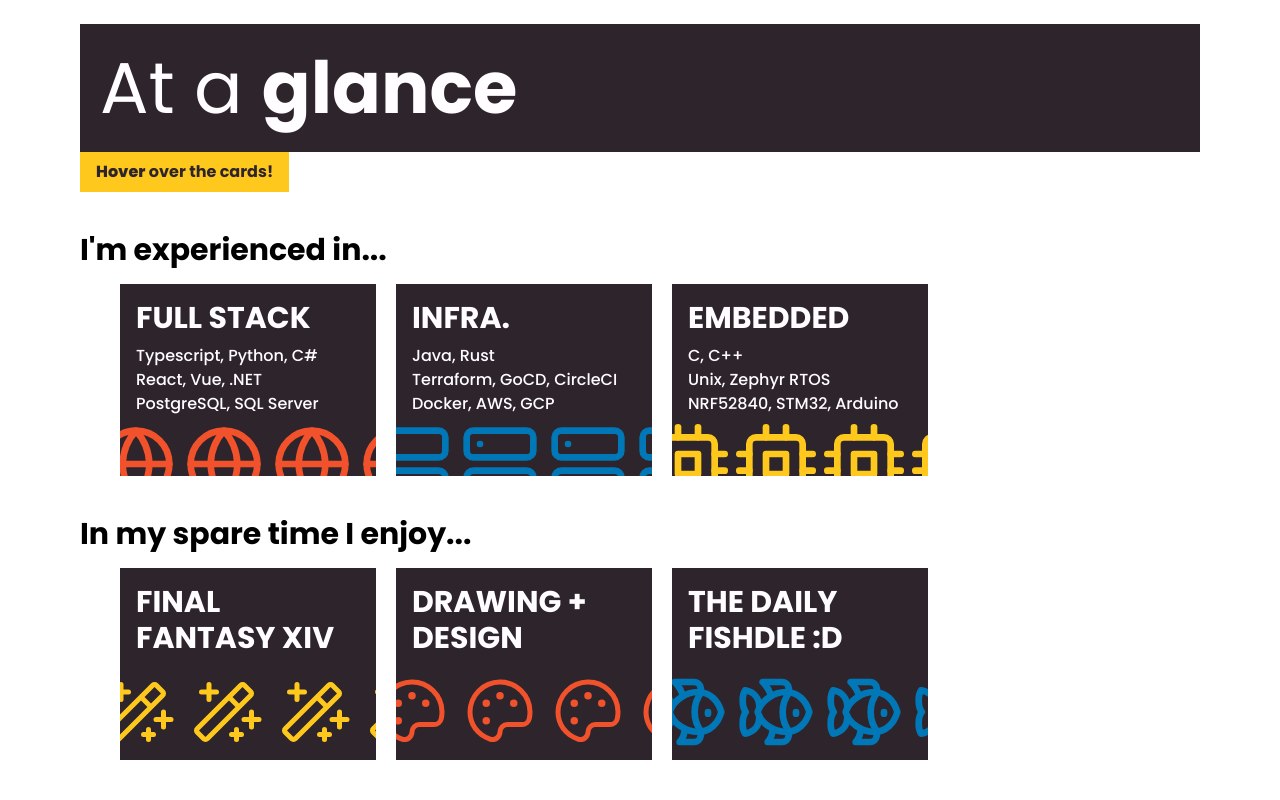
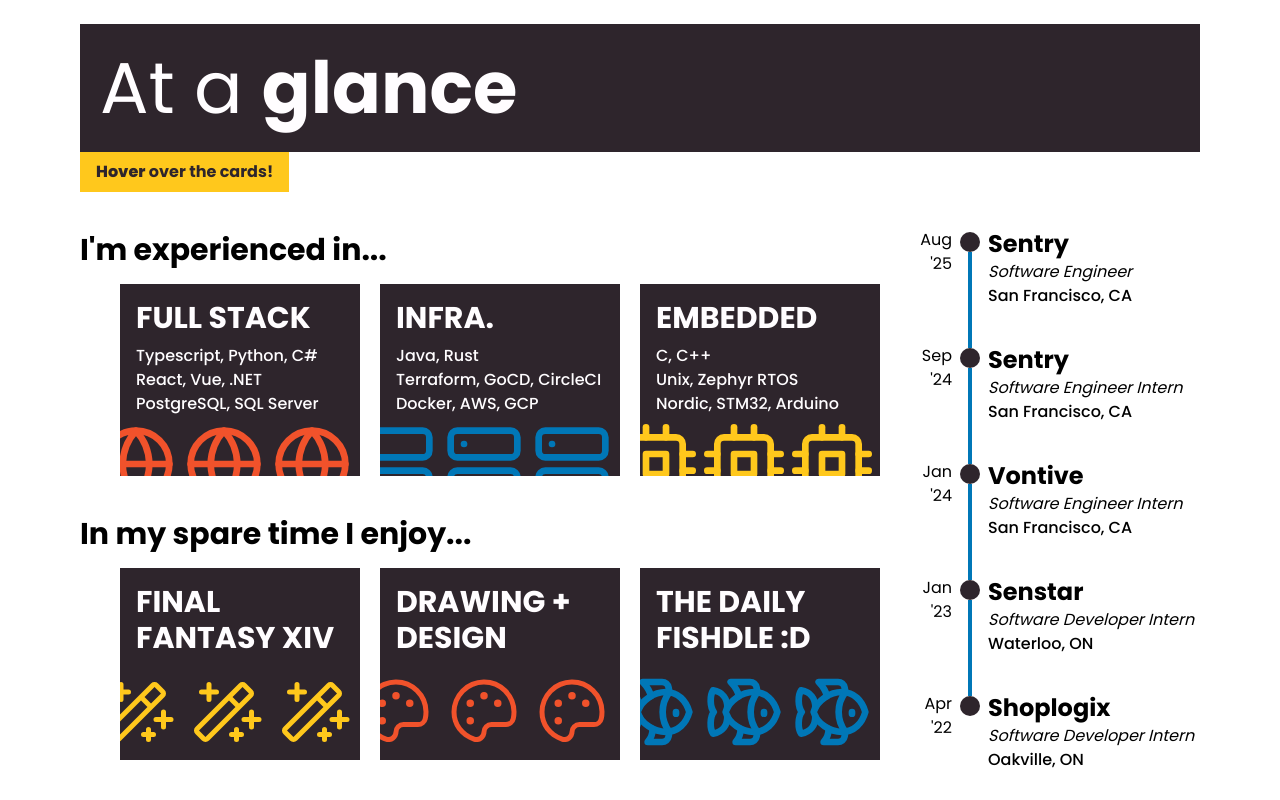
Before and after one commit to kenzoengineer/portfolio-2025, a React (Vite) app: page / in a window 1280 px wide. Shown: the part 856-1656 px from the top of the page. Built offline with nearby package versions, Linux system fonts and the light colour scheme.

Commit message:
timeline sans animation

```diff
--- a/src/Glance/Glance.tsx
+++ b/src/Glance/Glance.tsx
@@ -2,6 +2,7 @@
 import CardBox from "./CardBox";
 import HobbyCards from "./HobbyCards";
 import SkillCards from "./SkillCards";
+import Timeline from "./Timeline";
 
 interface GlanceTitleProps {
   text: string;
@@ -39,6 +40,8 @@
         <div className="bg-b-yellow text-b-black py-2 px-4 font-bold mb-10 w-max">
           <span className="font-black scale-105">Hover</span> over the cards!
         </div>
+        <div className="flex gap-x-10">
+          <div>
             <GlanceTitle text="I'm experienced in..." />
             <CardBox>
               <SkillCards cardMotionConfig={cardMotion} />
@@ -48,6 +51,9 @@
               <HobbyCards cardMotionConfig={cardMotion} />
             </CardBox>
           </div>
+          <Timeline />
+        </div>
+      </div>
     </section>
   );
 };
--- a/src/Glance/SkillCards.tsx
+++ b/src/Glance/SkillCards.tsx
@@ -38,7 +38,7 @@
           <div className="relative text-b-white font-medium z-20">
             <p>C, C++</p>
             <p>Unix, Zephyr RTOS</p>
-            <p>NRF52840, STM32, Arduino</p>
+            <p>Nordic, STM32, Arduino</p>
           </div>
           <IconMarquee>
             <FiCpu className="w-20 h-20 text-b-yellow -translate-x-10" />
--- /dev/null
+++ b/src/Glance/Timeline.tsx
@@ -0,0 +1,65 @@
+interface EventProps {
+  company: string;
+  title: string;
+  location: string;
+  date: string;
+  first?: boolean;
+}
+const Event = ({ company, title, location, date, first }: EventProps) => {
+  return (
+    <div className="flex gap-x-2">
+      <div className="w-8 text-right -mt-1">
+        <p>{date}</p>
+      </div>
+      <div className="flex flex-col items-center">
+        <div className="bg-b-black rounded-full h-5 w-5" />
+        {!first && <div className="bg-b-blue h-24 w-1" />}
+      </div>
+      <div className="flex flex-col">
+        <h3 className="font-bold text-2xl -mt-1">{company}</h3>
+        <p className="italic">{title}</p>
+        <p className="font-medium">{location}</p>
+      </div>
+    </div>
+  );
+};
+
+const Timeline = () => {
+  return (
+    <div className="flex flex-col">
+      <Event
+        company="Sentry"
+        title="Software Engineer"
+        location="San Francisco, CA"
+        date="Aug '25"
+      />
+      <Event
+        company="Sentry"
+        title="Software Engineer Intern"
+        location="San Francisco, CA"
+        date="Sep '24"
+      />
+      <Event
+        company="Vontive"
+        title="Software Engineer Intern"
+        location="San Francisco, CA"
+        date="Jan '24"
+      />
+      <Event
+        company="Senstar"
+        title="Software Developer Intern"
+        location="Waterloo, ON"
+        date="Jan '23"
+      />
+      <Event
+        company="Shoplogix"
+        title="Software Developer Intern"
+        location="Oakville, ON"
+        date="Apr '22"
+        first
+      />
+    </div>
+  );
+};
+
+export default Timeline;
--- a/src/components/bauhaus/BHoverCard.tsx
+++ b/src/components/bauhaus/BHoverCard.tsx
@@ -65,7 +65,7 @@
       initial="rest"
       whileHover="hover"
       animate="rest"
-      className="relative overflow-hidden w-64 h-48 bg-b-black p-4"
+      className="relative overflow-hidden w-60 h-48 bg-b-black p-4"
       style={{
         rotateX,
         rotateY,
```
Lines whose indentation alone changed are shown as unchanged.
